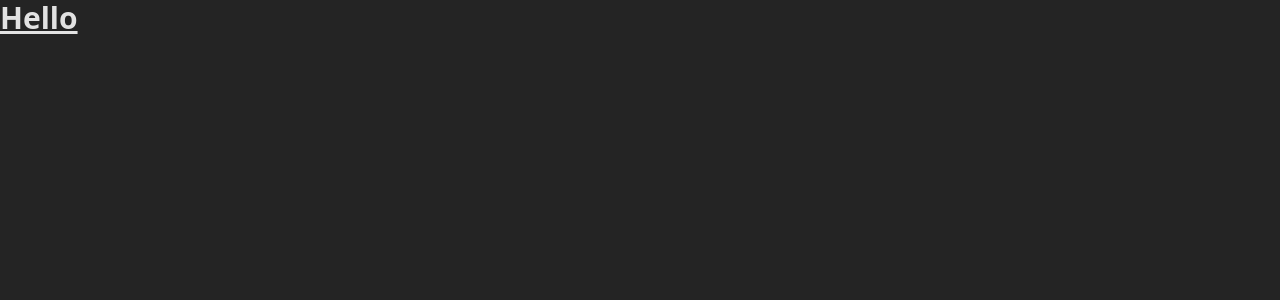
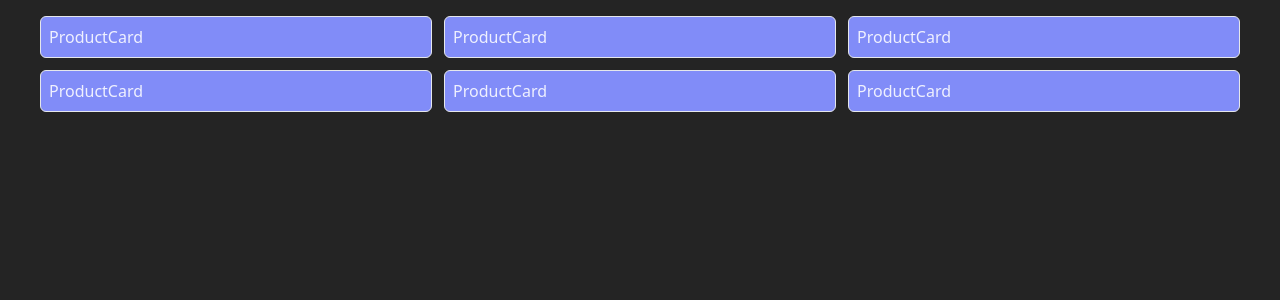
Before and after one commit to Mahmoud123-Makhaly/products_card, a React (Vite) app: page / in a window 1280 px wide. Shown: the top 300 px of the page. Built offline with nearby package versions, Linux system fonts and the light colour scheme.

Commit message:
add some tailwind calsses

```diff
--- a/src/App.tsx
+++ b/src/App.tsx
@@ -1,8 +1,19 @@
+import ProductCard from "./components/ProductCard";
+
 function App() {
   return (
-    <>
-      <h1 className="text-3xl font-bold underline ">Hello</h1>
-    </>
+    <div>
+      <div className="container mt-4 ">
+        <div className="grid sm:grid-cols-1 md:grid-cols-2 xl:grid-cols-3 gap-3">
+          <ProductCard />
+          <ProductCard />
+          <ProductCard />
+          <ProductCard />
+          <ProductCard />
+          <ProductCard />
+        </div>
+      </div>
+    </div>
   );
 }
 
--- /dev/null
+++ b/src/components/ProductCard.tsx
@@ -0,0 +1,5 @@
+const ProductCard = () => {
+  return <div className="border bg-indigo-400 p-2 rounded-md">ProductCard</div>;
+};
+
+export default ProductCard;
--- a/tailwind.config.js
+++ b/tailwind.config.js
@@ -2,7 +2,18 @@
 export default {
   content: ["./index.html", "./src/**/*.{js,ts,jsx,tsx}"],
   theme: {
-    extend: {},
+    extend: {
+      container: {
+        center: true,
+        screens: {
+          sm: "576px",
+          md: "768px",
+          lg: "992px",
+          xl: "1200px",
+          "2xl": "1400px",
+        },
+      },
+    },
   },
   plugins: [],
 };
```
